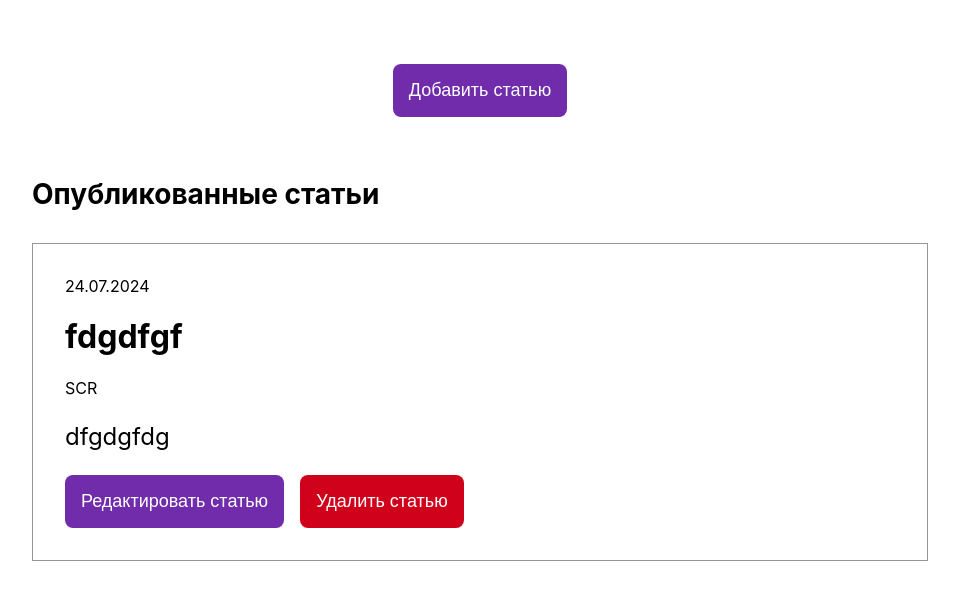
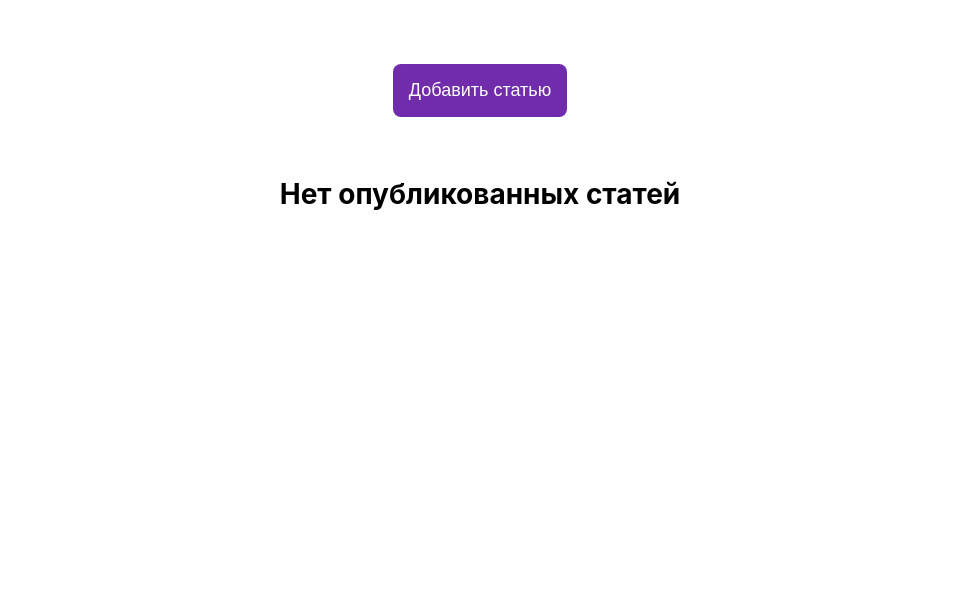
Before and after one commit to Dumacuk1993/test_auto_push, a React (Create React App) app: page / in a window 1280 px wide. Shown: the top 600 px of the page, without its empty margins (160-1119 px from the left). Built offline with nearby package versions, Linux system fonts and the light colour scheme.

Commit message:
Auto-commit

```diff
--- a/src/data.js
+++ b/src/data.js
@@ -1,12 +1,3 @@
-const dataNews = [
-  {
-    "id": "36b01df9-3446-4e2d-a9a9-15fba1cba22a",
-    "html_template": "<p>dfgdgfdg</p>",
-    "date": "24.07.2024",
-    "logo": "SCR",
-    "title": "fdgdfgf",
-    "image": ""
-  }
-];
+const dataNews = [];
 
 export default dataNews;
```
